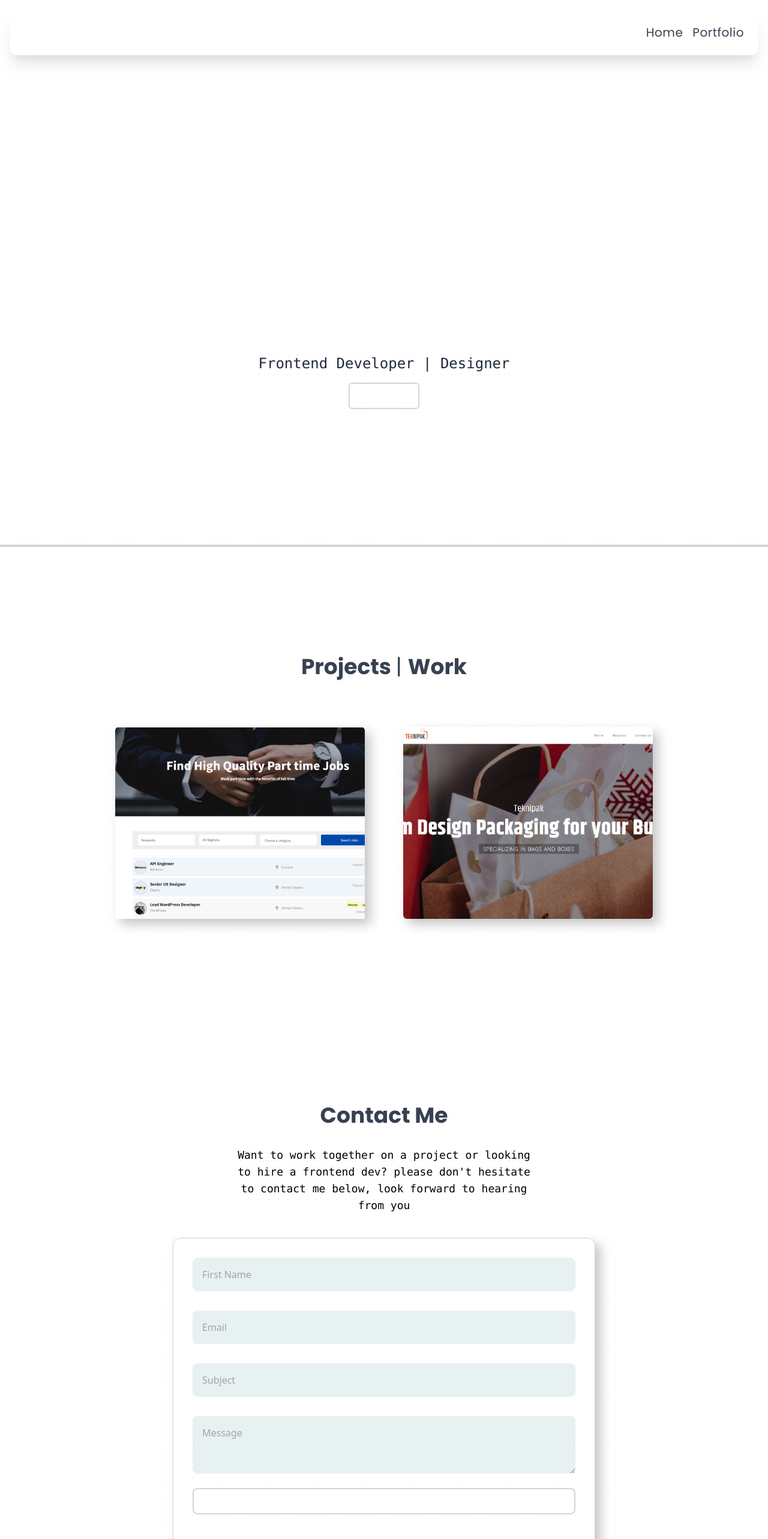
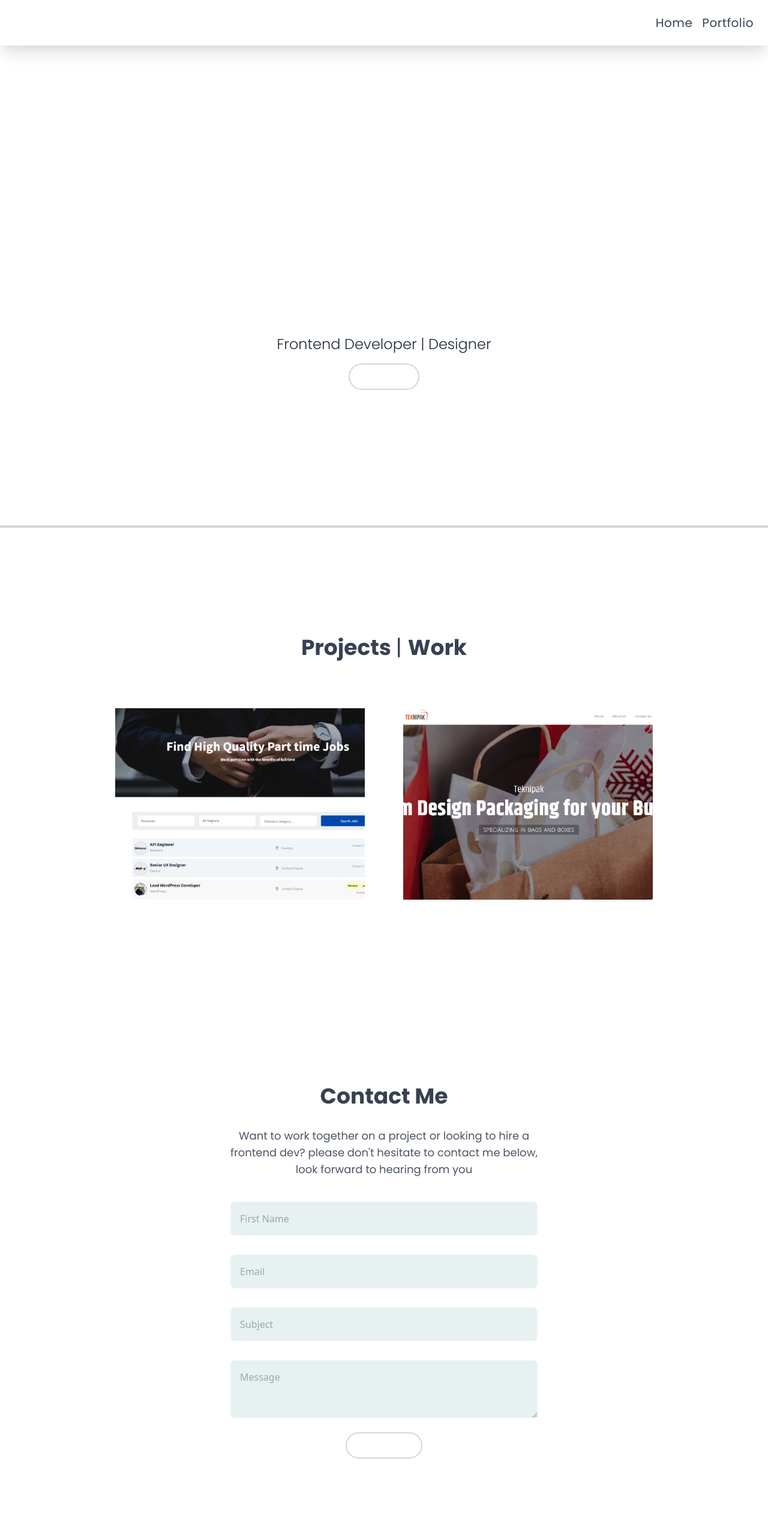
Before and after one commit to skystanoyevitch/sky-portfolio, a React (Create React App) app: page / in a window 1280 px wide. Shown: the top 2566 px of the page at 60% size. Built offline with nearby package versions, Linux system fonts and the light colour scheme.

Commit message:
removed bg + UI updates

```diff
--- a/src/App.js
+++ b/src/App.js
@@ -14,7 +14,7 @@ const navLinks = [
 ];
 const App = () => (
   <BrowserRouter>
-    <div className="polka">
+    <div className="">
       <Nav navLinks={navLinks} />
       <ScrollToTop />
       <Routes>
--- a/src/Layout/Navigation/Nav.jsx
+++ b/src/Layout/Navigation/Nav.jsx
@@ -35,11 +35,10 @@ export const Nav = ({ navLinks }) => {
 
   return (
     // Desktop Navigation Top Menu
-    <div className="md:flex md:flex-col p-4">
-      <div className="rounded-xl shadow-xl shadow-gray-300 bg-white">
+    <div className="md:flex md:flex-col">
+      <div className="shadow-xl shadow-gray-300 bg-white">
         <nav className="container mx-auto hidden md:visible md:flex md:justify-center md:place-items-center md:p-2 lg:p-4">
           <div className="text-xl lg:text-2xl font-poppins font-bold flex-1">
-            {/* <span className="text-[#e75d48]"></span> */}
             <span className="bg-gradient-to-r from-cyan-500 via-indigo-500 to-[#e75d48] bg-clip-text text-transparent">
               [ SS ]
             </span>
--- a/src/Pages/Home/Components/ContactComponent.jsx
+++ b/src/Pages/Home/Components/ContactComponent.jsx
@@ -39,18 +39,17 @@ function ContactComponent() {
         <h1 className="font-poppins font-bold text-2xl pb-6 text-gray-700 lg:text-4xl lg:pb-8 lg:text-center">
           <span className="text-[#e75d48]">Contact </span> Me
         </h1>
-        <p className="font-mono lg:text-lg">
+        <p className="font-poppins text-gray-600 lg:text-lg">
           Want to work together on a project or looking to hire a frontend dev?
           please don't hesitate to contact me below, look forward to hearing
           from you
         </p>
       </div>
-      <div className="container mx-auto pt-8 lg:pt-0 mt-12 lg:mt-0 border bg-slate-50 md:h-full lg:max-w-screen-lg shadow-shadowNeo rounded-xl">
-        <div className="">
+      <div className="container mx-auto pt-8 lg:pt-0 mt-12 lg:mt-0 md:h-full lg:max-w-lg">
         <form
           onSubmit={handleSubmit(onSubmit)}
           id="contactForm"
-            className="text-center md:text-left md:w-full flex flex-col justify-around md:px-12 lg:p-8"
+          className="text-center md:text-left md:w-full flex flex-col justify-around md:px-12 lg:p-0"
         >
           <div className="text-center text-red-600">
             {errors.first_name && <p>{errors.first_name.message}</p>}
@@ -114,15 +113,16 @@ function ContactComponent() {
             {/* <p style={{ color: "red" }}>{messagesLeft}</p> */}
           </div>
 
+          <div className="md:flex md:justify-center">
             <button
               type="submit"
               value="submit"
-              className="bg-[#e75d48] text-white hover:bg-white hover:text-[#e75d48] font-semibold border-2 border-[#e75d48] font-poppins p-2 mx-8 my-6 md:mx-0 rounded-lg"
+              className="w-32 bg-[#e75d48] text-white hover:bg-white hover:text-[#e75d48] font-semibold border-2 border-[#e75d48] font-poppins py-2 mx-8 my-6 md:mx-0 rounded-full"
             >
               Send
             </button>
+          </div>
         </form>
-        </div>
       </div>
     </div>
   );
--- a/src/Pages/Home/Components/Hero.jsx
+++ b/src/Pages/Home/Components/Hero.jsx
@@ -19,12 +19,12 @@ function Hero() {
             <h3 className=" lg:text-6xl font-poppins font-semibold lg:h-20 animate-text bg-clip-text text-transparent bg-gradient-to-r from-cyan-500 via-indigo-500 to-[#e75d48]">
               Stanojevic
             </h3>
-            <p className="text-md py-4 lg:text-2xl font-mono text-gray-800">
+            <p className="text-md font-light py-4 lg:text-2xl font-poppins text-gray-800">
               Frontend Developer | Designer
             </p>
             <div className="flex justify-center">
               <a href="#section-contact" onClick={(e) => e.preventDefault}>
-                <button className="flex rounded-md fill-white hover:fill-orange-500 hover:bg-white hover:text-[#e75d48] hover:border-2 hover:border-[#e75d48] bg-[#e75d48] border-2 border-[#e75d48] p-2 lg:px-6 lg:py-2 text-white font-poppins font-semibold">
+                <button className="rounded-full flex fill-white hover:fill-orange-500 hover:bg-white hover:text-[#e75d48] hover:border-2 hover:border-[#e75d48] bg-[#e75d48] border-2 border-[#e75d48] p-2 lg:px-6 lg:py-2 text-white font-poppins font-semibold">
                   Contact
                 </button>
               </a>
--- a/src/Pages/Home/Components/Portfolio.jsx
+++ b/src/Pages/Home/Components/Portfolio.jsx
@@ -39,9 +39,9 @@ function Portfolio() {
               key={key.id}
               className="container mx-auto px-8 lg:px-0 space-y-10"
             >
-              <li className="lg:h-80 lg:w-full shadow-shadowNeo">
+              <li className="lg:h-80 lg:w-full">
                 <div
-                  className={`${project.thumbnail} lg:h-full md:w-full my-10 md:my-0 rounded-md`}
+                  className={`${project.thumbnail} lg:h-full md:w-full my-10 md:my-0`}
                 ></div>
               </li>
             </ul>
```
Lines whose indentation alone changed are shown as unchanged.
